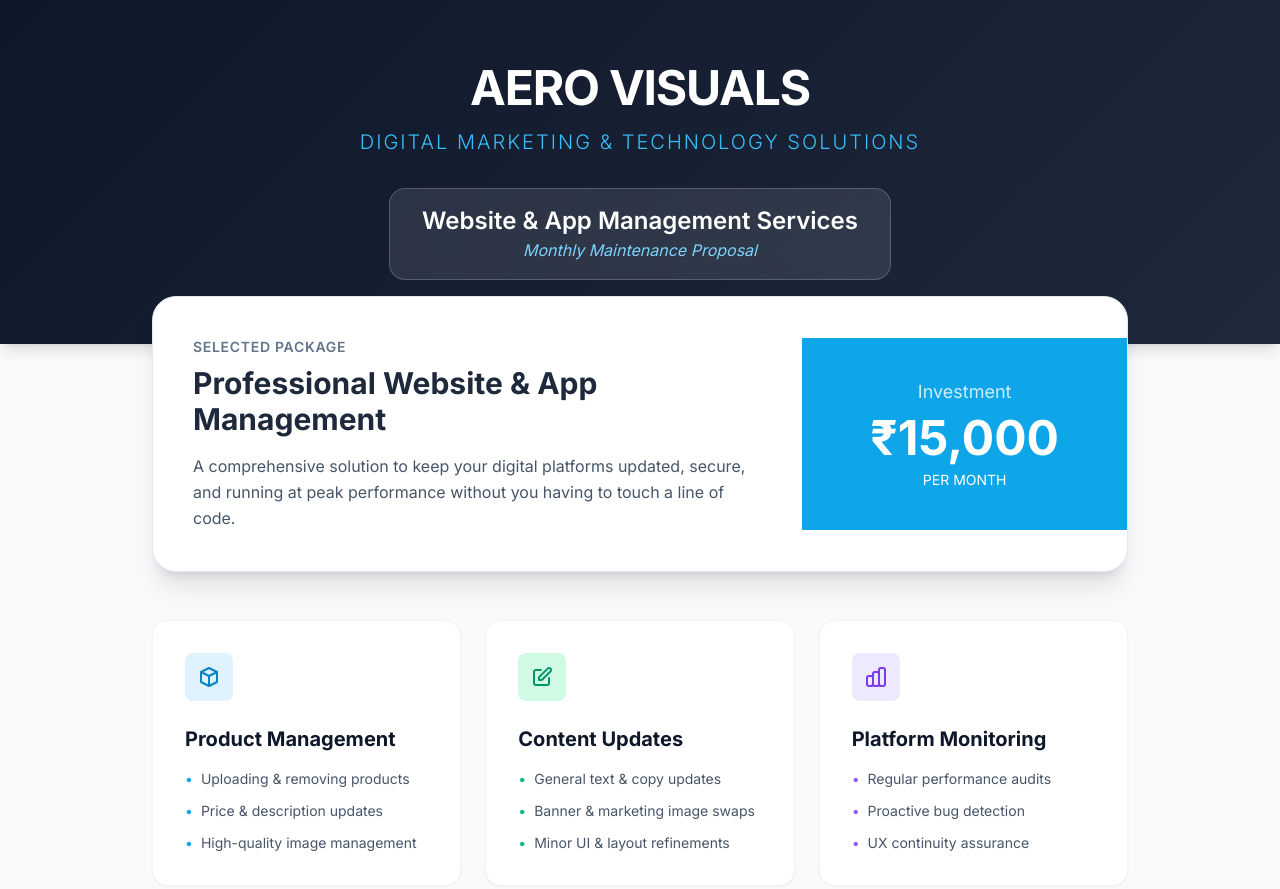
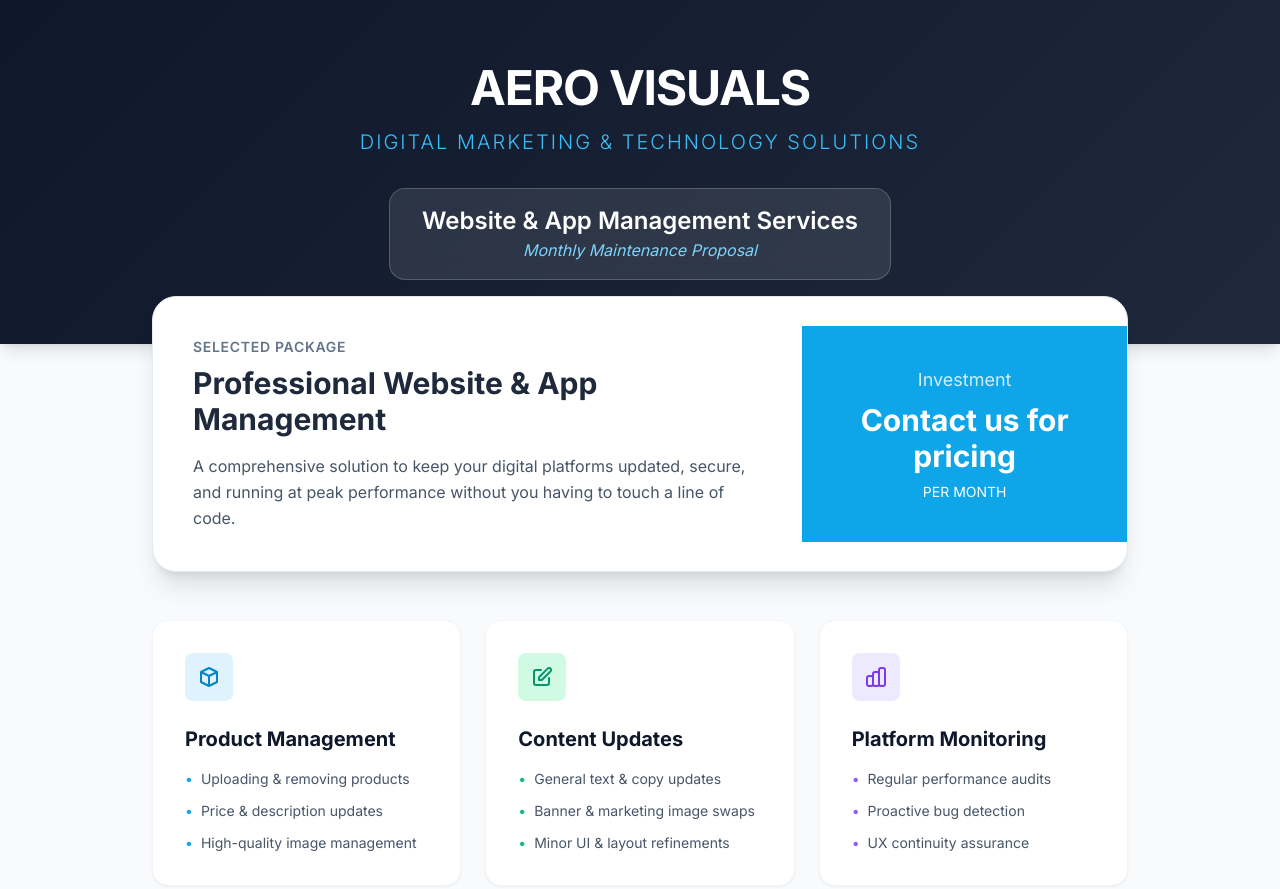
Before and after one commit to aero-visuals/Management_Brochure, a plain HTML site: page index.html in a window 1280 px wide. Shown: the top 889 px of the page. Drawn offline with nearby package versions, Linux system fonts and the light colour scheme.

Commit message:
Update index.html

```diff
--- a/index.html
+++ b/index.html
@@ -42,7 +42,7 @@
             </div>
             <div class="bg-sky-500 w-full md:w-1/3 p-10 text-center text-white flex flex-col justify-center h-full">
                 <span class="text-lg opacity-80">Investment</span>
-                <div class="text-5xl font-bold my-2">₹15,000</div>
+                <div class="text-3xl font-bold my-2">Contact us for pricing</div>
                 <span class="text-sm font-medium uppercase">Per Month</span>
             </div>
         </div>
```
